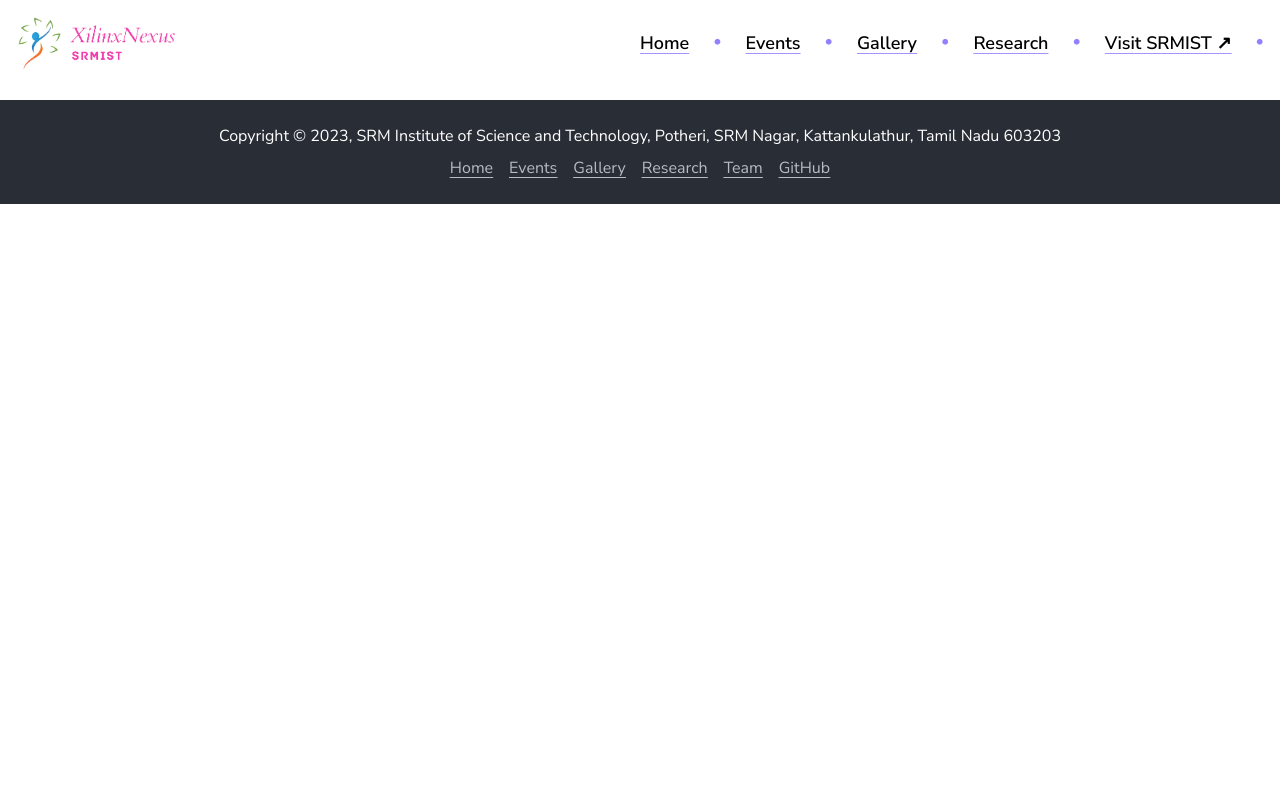
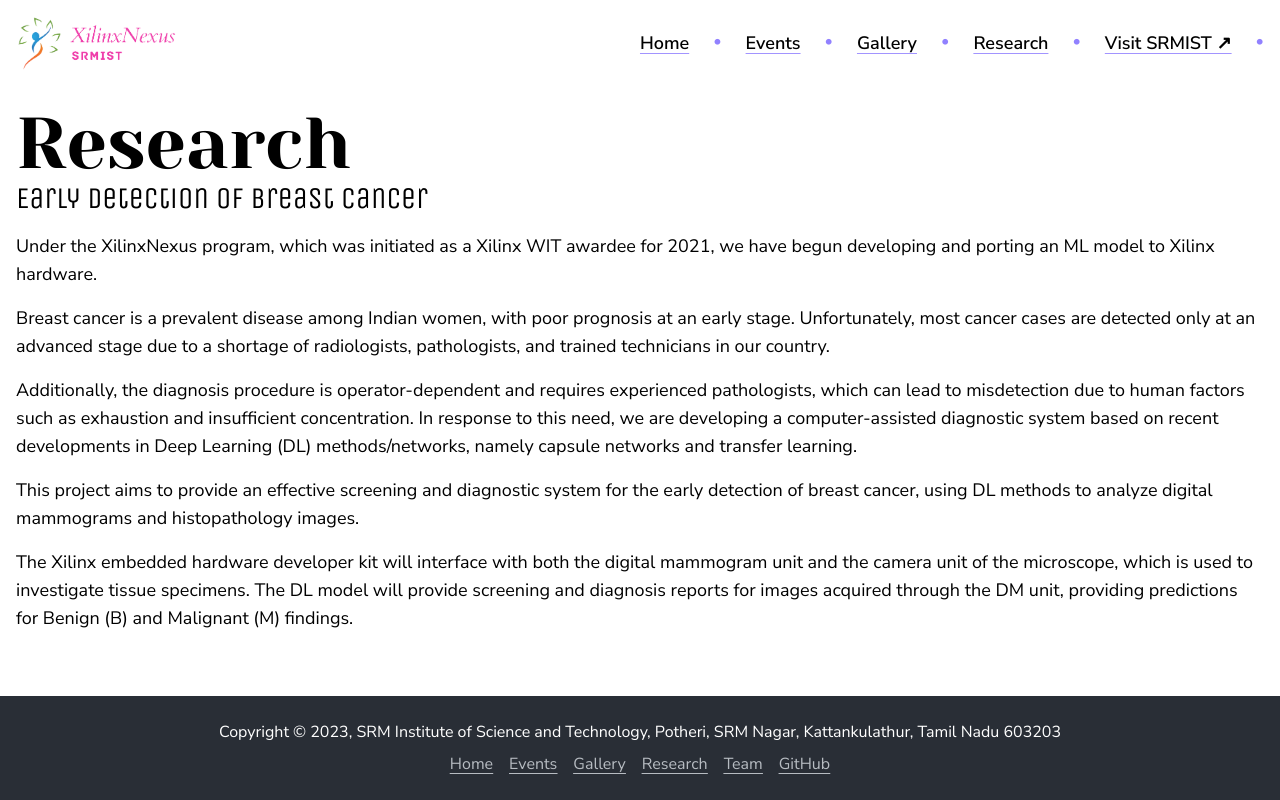
Before and after one commit to kunalkeshan/Xilinx-Homepage, a React (Vite) app: page /research in a window 1280 px wide. Built offline with nearby package versions, Linux system fonts and the light colour scheme.

Commit message:
Feat/Research Page (#37)

```diff
--- a/src/pages/Research.tsx
+++ b/src/pages/Research.tsx
@@ -1,5 +1,49 @@
 const ResearchPage = () => {
-	return <div>ResearchPage</div>;
+	return (
+		<main className='w-full px-4 py-12 max-w-7xl mx-auto text-center md:text-left'>
+			<h1 className='font-heading text-3xl md:text-7xl'>Research</h1>
+			<h2 className='font-subHeading text-xl md:text-3xl'>
+				Early detection of breast cancer
+			</h2>
+			<section className='flex flex-col gap-4 mt-4 text-base md:text-lg text-justify md:text-left'>
+				<p>
+					Under the XilinxNexus program, which was initiated as a
+					Xilinx WIT awardee for 2021, we have begun developing and
+					porting an ML model to Xilinx hardware.
+				</p>
+				<p>
+					Breast cancer is a prevalent disease among Indian women,
+					with poor prognosis at an early stage. Unfortunately, most
+					cancer cases are detected only at an advanced stage due to a
+					shortage of radiologists, pathologists, and trained
+					technicians in our country.
+				</p>
+				<p>
+					Additionally, the diagnosis procedure is operator-dependent
+					and requires experienced pathologists, which can lead to
+					misdetection due to human factors such as exhaustion and
+					insufficient concentration. In response to this need, we are
+					developing a computer-assisted diagnostic system based on
+					recent developments in Deep Learning (DL) methods/networks,
+					namely capsule networks and transfer learning.
+				</p>
+				<p>
+					This project aims to provide an effective screening and
+					diagnostic system for the early detection of breast cancer,
+					using DL methods to analyze digital mammograms and
+					histopathology images.
+				</p>
+				<p>
+					The Xilinx embedded hardware developer kit will interface
+					with both the digital mammogram unit and the camera unit of
+					the microscope, which is used to investigate tissue
+					specimens. The DL model will provide screening and diagnosis
+					reports for images acquired through the DM unit, providing
+					predictions for Benign (B) and Malignant (M) findings.
+				</p>
+			</section>
+		</main>
+	);
 };
 
 export default ResearchPage;
```
